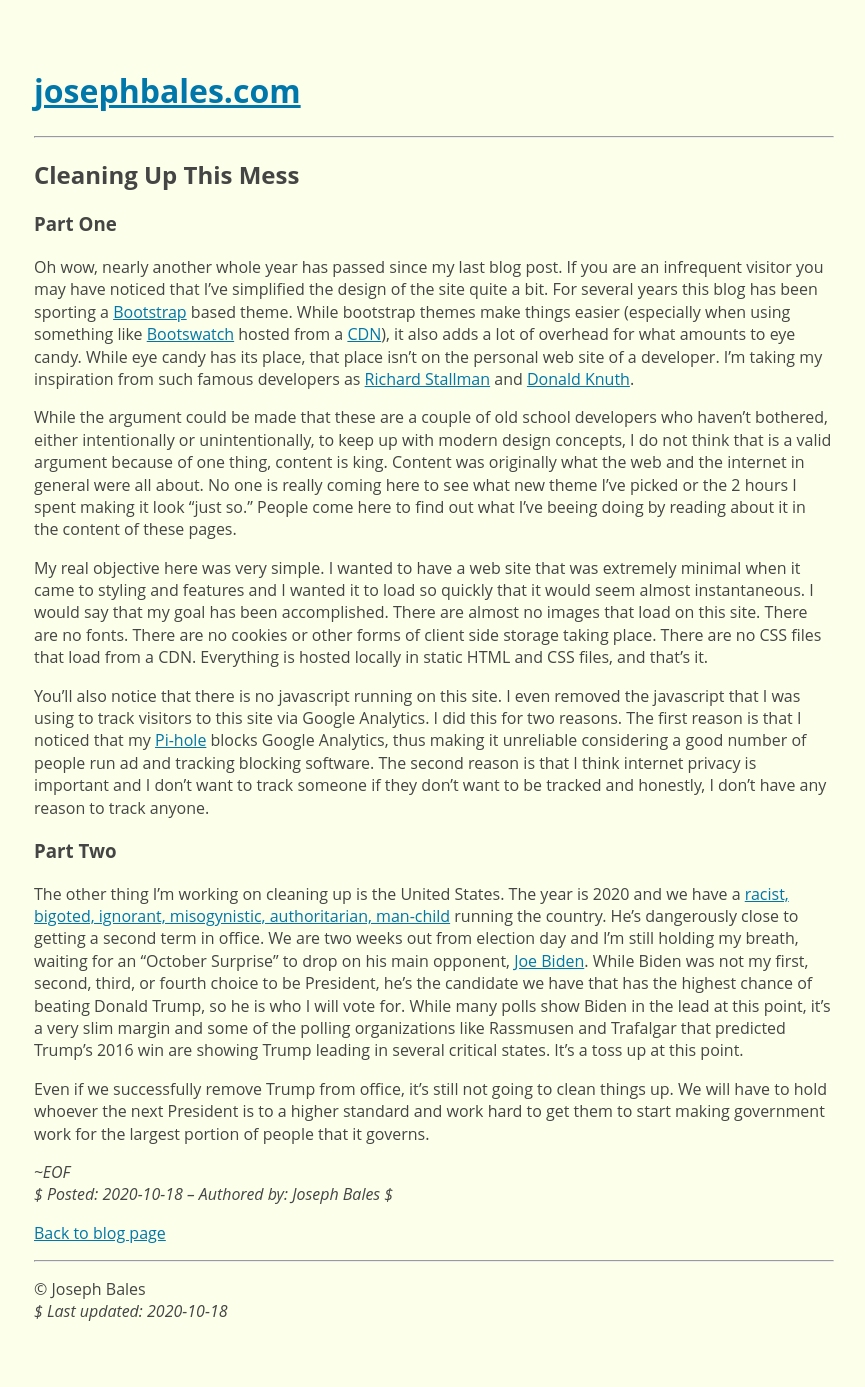
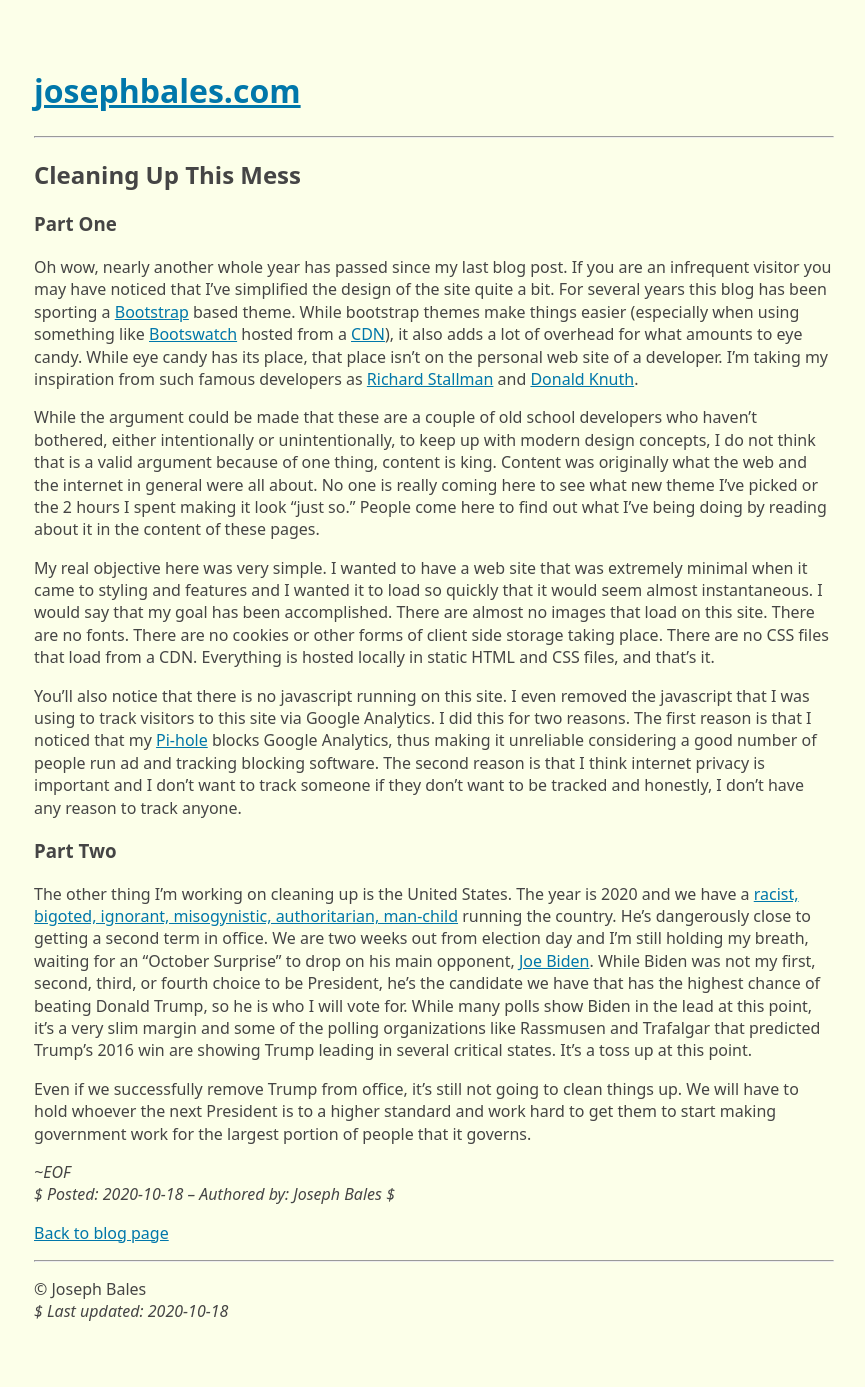
Before and after one commit to josephbales/jb-jekyll, a Jekyll site: the page built from _posts/2020-10-18-cleaning-up-this-mess.md, in a window 1280 px wide. Shown: the whole page, without its empty margins (206-1071 px from the left). Built offline with Jekyll 4.4.1, drawn with Linux system fonts in a browser that asks for light colours.

Commit message:
fixing typo, adding color scheme detection

```diff
--- a/_posts/2020-10-18-cleaning-up-this-mess.md
+++ b/_posts/2020-10-18-cleaning-up-this-mess.md
@@ -7,7 +7,7 @@
 
 Oh wow, nearly another whole year has passed since my last blog post. If you are an infrequent visitor you may have noticed that I've simplified the design of the site quite a bit. For several years this blog has been sporting a [Bootstrap](https://getbootstrap.com/) based theme. While bootstrap themes make things easier (especially when using something like [Bootswatch](https://bootswatch.com/) hosted from a [CDN](https://en.wikipedia.org/wiki/Content_delivery_network)), it also adds a lot of overhead for what amounts to eye candy.  While eye candy has its place, that place isn't on the personal web site of a developer. I'm taking my inspiration from such famous developers as [Richard Stallman](http://stallman.org/) and [Donald Knuth](https://www-cs-faculty.stanford.edu/~knuth/).
 
-While the argument could be made that these are a couple of old school developers who haven't bothered, either intentionally or unintentionally, to keep up with modern design concepts, I do not think that is a valid argument because of one thing, content is king. Content was originally what the web and the internet in general were all about. No one is really coming here to see what new theme I've picked or the 2 hours I spent making it look "just so." People come here to find out what I've beeing doing by reading about it in the content of these pages.
+While the argument could be made that these are a couple of old school developers who haven't bothered, either intentionally or unintentionally, to keep up with modern design concepts, I do not think that is a valid argument because of one thing, content is king. Content was originally what the web and the internet in general were all about. No one is really coming here to see what new theme I've picked or the 2 hours I spent making it look "just so." People come here to find out what I've being doing by reading about it in the content of these pages.
 
 My real objective here was very simple. I wanted to have a web site that was extremely minimal when it came to styling and features and I wanted it to load so quickly that it would seem almost instantaneous. I would say that my goal has been accomplished. There are almost no images that load on this site. There are no fonts. There are no cookies or other forms of client side storage taking place. There are no CSS files that load from a CDN. Everything is hosted locally in static HTML and CSS files, and that's it.
 
--- a/css/main.css
+++ b/css/main.css
@@ -2,7 +2,7 @@
     background-color: #fcffe9;
 }
 body {
-    font-family: Open Sans, Arial;
+    font-family: Noto Sans, Open Sans, Arial;
     color: #454545;
     font-size: 16px;
     margin: 2em auto;
@@ -84,3 +84,11 @@
         margin-right: inherit;
     }
 }
+@media (prefers-color-scheme: dark) {
+    html {
+        background-color: #051505;
+    }
+    body {
+        color: #ccc;
+    }
+}
```
